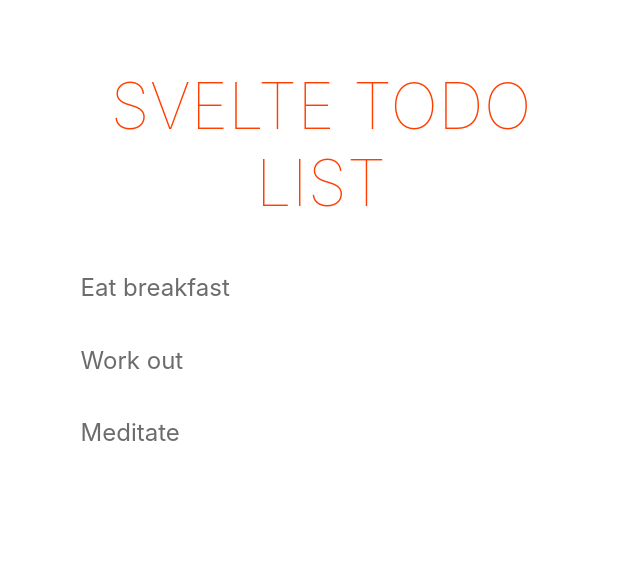
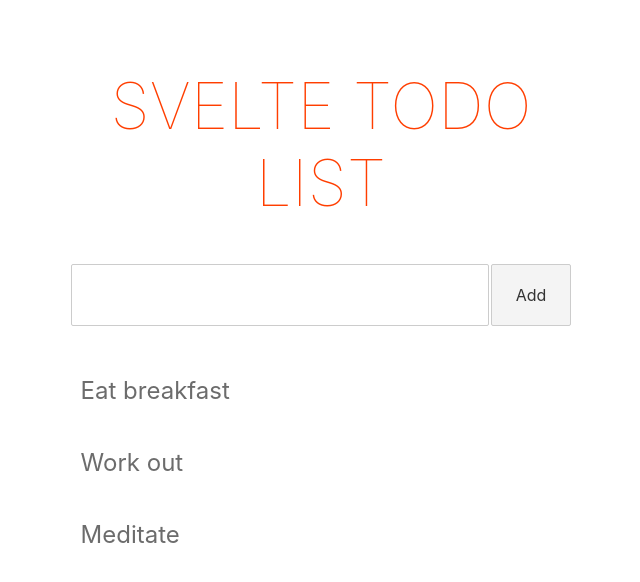
Before and after one commit to alximbot/learn-svelte, a Svelte app: page / in a window 1280 px wide. Shown: the top 582 px of the page, without its empty margins (319-959 px from the left). Built offline with nearby package versions, Linux system fonts and the light colour scheme.

Commit message:
6. Add new input HTML

```diff
--- a/src/List.svelte
+++ b/src/List.svelte
@@ -1,6 +1,11 @@
 <script lang="ts">
   const list: string[] = ["Eat breakfast", "Work out", "Meditate"];
 </script>
+
+<div class="newInputContainer">
+  <input class="newInput" placeholder="" />
+  <button class="addButton">Add</button>
+</div>
 
 <div class="listInputs">
   {#each list as item}
@@ -15,14 +20,41 @@
     row-gap: 12px;
   }
 
-  input {
+  .listInputs input {
     color: #6c6c6c;
     font-size: 1.5em;
     border: none;
     outline: none;
   }
 
-  input:focus {
+  .listInputs :focus {
     color: #1a1a1a;
   }
+
+  .newInputContainer {
+    display: grid;
+    grid-template-columns: auto 80px;
+    margin-bottom: 40px;
+  }
+
+  .newInputContainer > * {
+    height: 100%;
+  }
+
+  input.newInput {
+    color: #1a1a1a;
+    font-size: 1.5em;
+    border: 1px solid rgba(coral, 0.3);
+    border-radius: 2px;
+    margin-right: 2px;
+  }
+
+  input.newInput:focus {
+    border: 1px solid coral;
+    outline: none;
+  }
+
+  .addButton {
+    cursor: pointer;
+  }
 </style>
```
